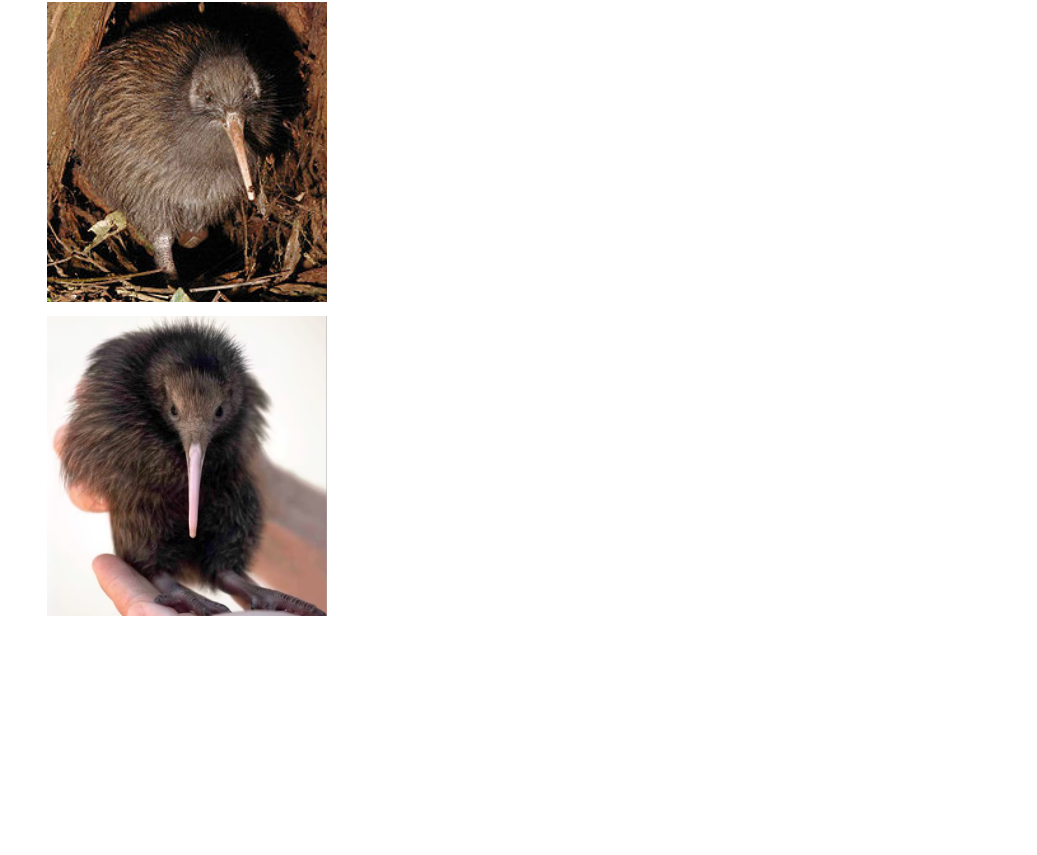
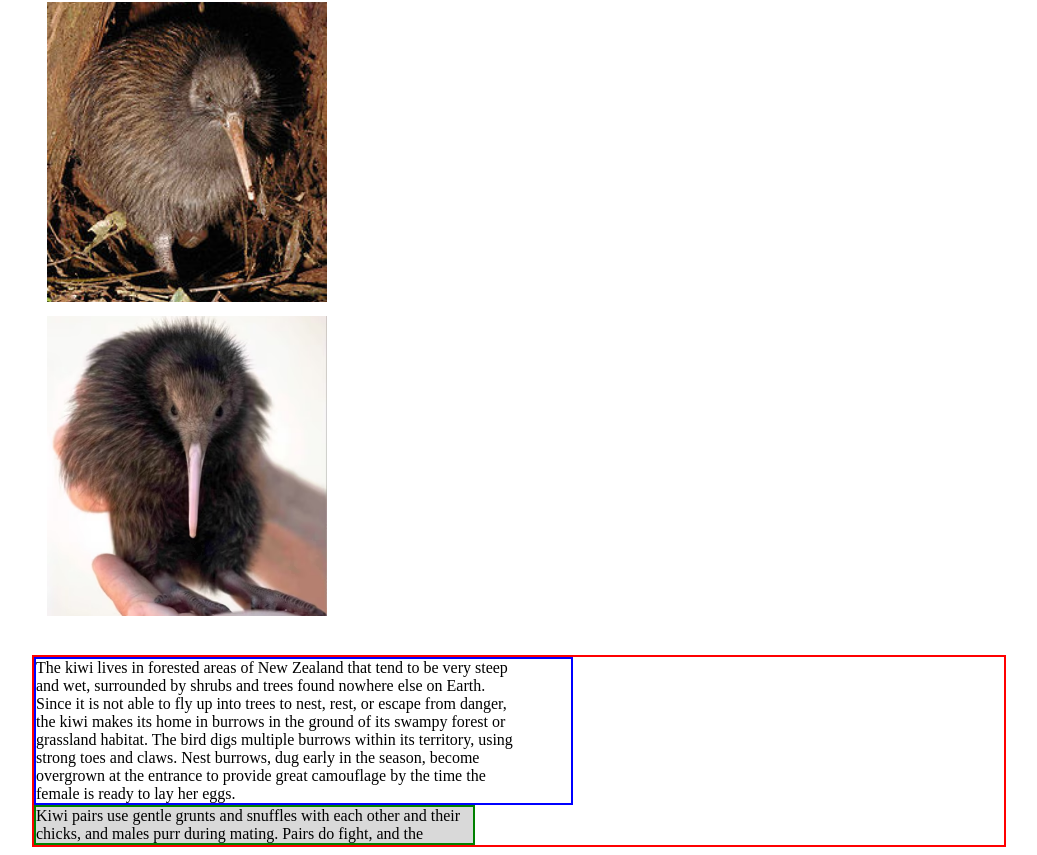
Before and after one commit to randular/kiwi-site-randula, a plain HTML site: page index.html in a window 1280 px wide. Shown: the part 887-1742 px from the top of the page, without its empty margins (166-1203 px from the left). Before the commit the page ends 1520 px from the top, so only its background shows below. Drawn offline with Linux system fonts and the light colour scheme.

Commit message:
added details container with flex

```diff
--- a/index.html
+++ b/index.html
@@ -28,7 +28,14 @@
         <img class="desc-img" src="./assets/KIWI IMG 2.png" alt="">
         <img class="desc-img" src="./assets/KIWI IMG 3.png" alt="">
     </div>
-
+    <div id="detail-desc-cont-outer">
+        <div id="detail-desc-cont-inner-left">
+            The kiwi lives in forested areas of New Zealand that tend to be very steep and wet, surrounded by shrubs and trees found nowhere else on Earth. Since it is not able to fly up into trees to nest, rest, or escape from danger, the kiwi makes its home in burrows in the ground of its swampy forest or grassland habitat. The bird digs multiple burrows within its territory, using strong toes and claws. Nest burrows, dug early in the season, become overgrown at the entrance to provide great camouflage by the time the female is ready to lay her eggs.
+        </div>
+        <div id="detail-desc-cont-inner-right">
+            Kiwi pairs use gentle grunts and snuffles with each other and their chicks, and males purr during mating. Pairs do fight, and the
+        </div>
+    </div>
 </body>
 
 </html>
--- a/style/style.css
+++ b/style/style.css
@@ -33,3 +33,25 @@
     padding: 5px;
     object-fit: cover;
 }
+
+#detail-desc-cont-outer {
+    border: 2px solid red;
+    margin: 30px 100px auto 190px;
+    display: flex;
+    flex-direction: row;
+    flex-wrap: wrap;
+}
+
+#detail-desc-cont-inner-left {
+    border: 2px solid blue;
+    width: 50%;
+    padding-right: 50px;
+
+}
+
+#detail-desc-cont-inner-right {
+    border: 2px solid green;
+    width: 45%;
+    background-color: #D9D9D9;
+
+}
```
